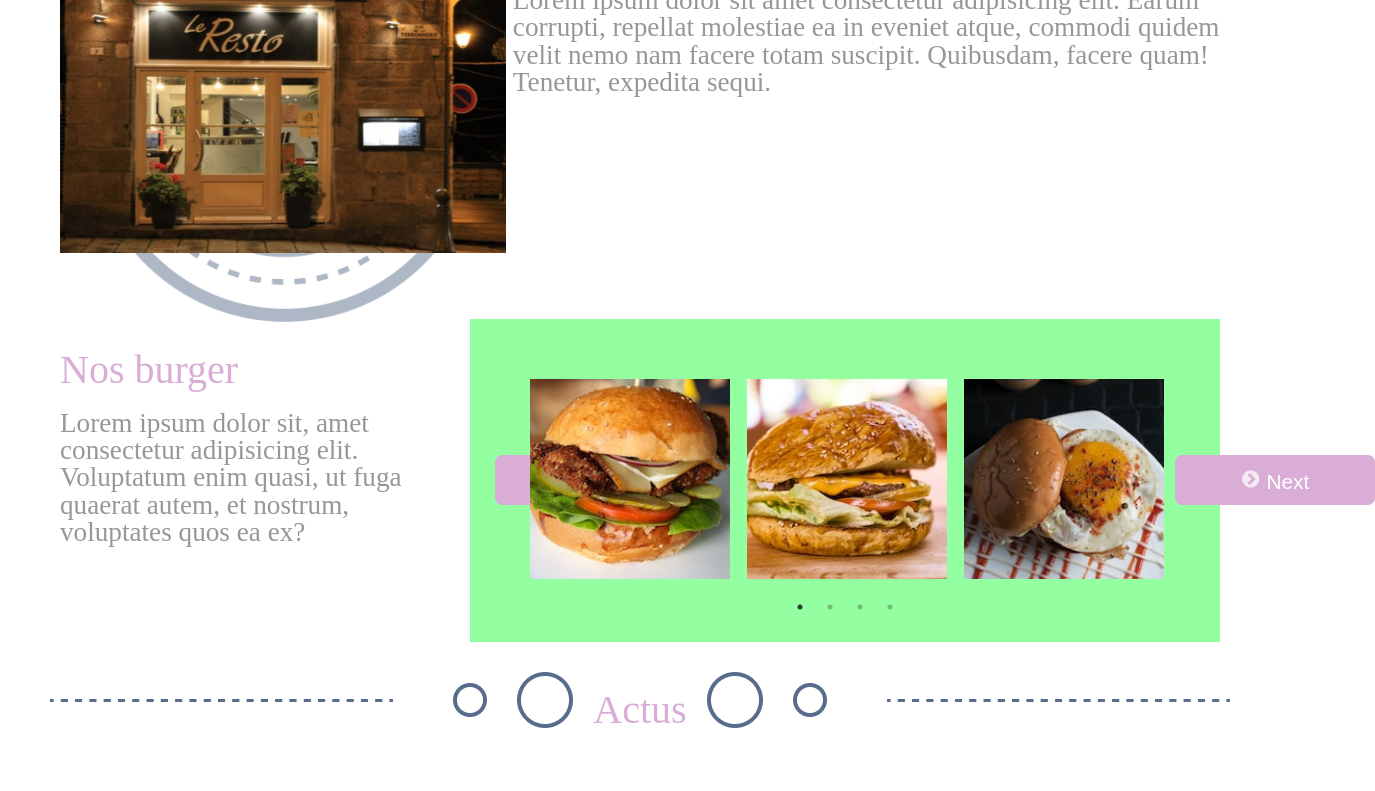
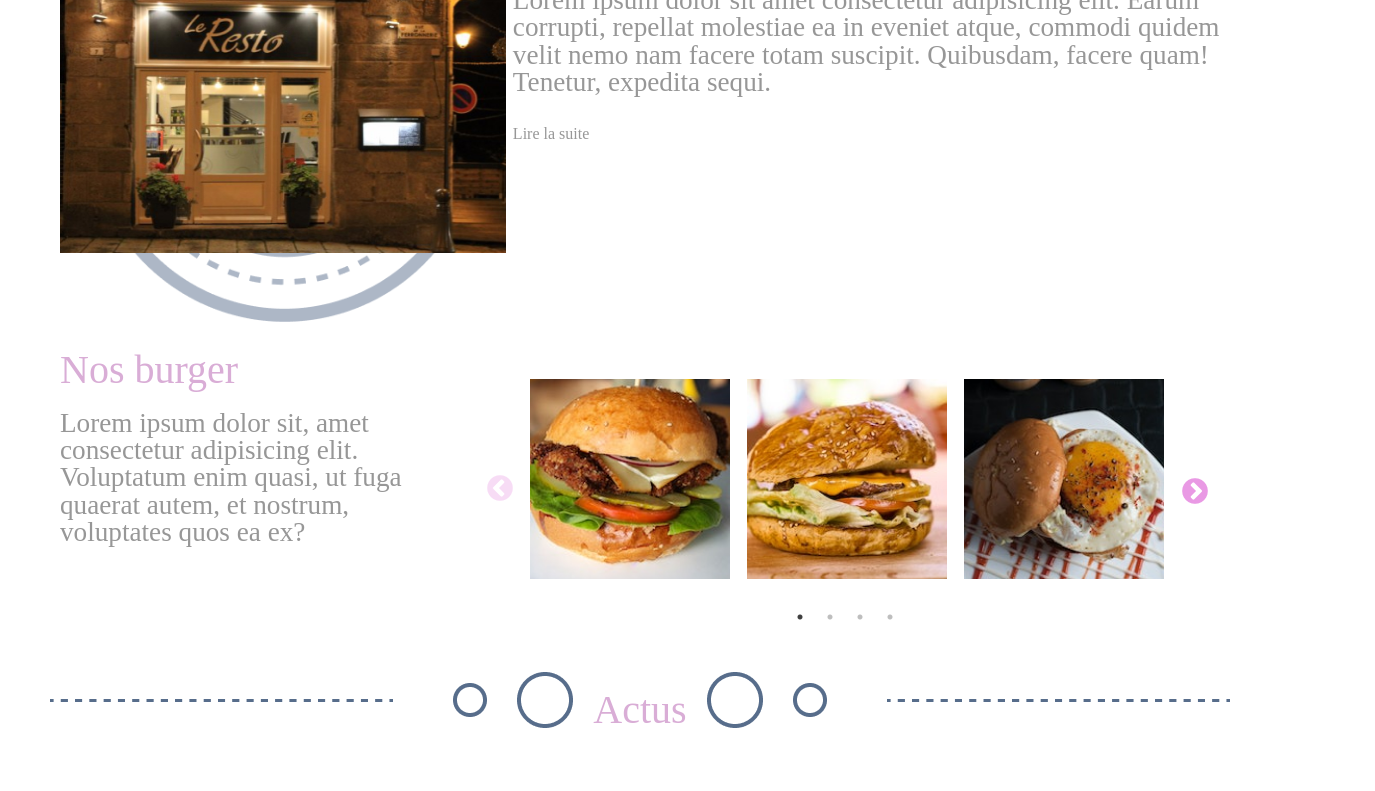
Before and after one commit to Bilal-MEKIRI/titi-React, a React (Create React App) app: page / in a window 1280 px wide. Shown: the part 760-1551 px from the top of the page, 1375 px wide, since content can reach past the window. Built offline with nearby package versions, Linux system fonts and the light colour scheme.

Commit message:
slider arrows customisation

```diff
--- a/src/App.js
+++ b/src/App.js
@@ -19,7 +19,6 @@ function App() {
   return (
     <Routes>
       <Route path="/" element={<Template />}>
-        {/* <Route path="/slide" element={<Slide />}></Route> */}
         <Route index element={<Home />}></Route>
         <Route path="/collect" element={<Collect />}></Route>
         <Route path="/commande1" element={<Commande1 />}></Route>
--- a/src/components/slide/index.js
+++ b/src/components/slide/index.js
@@ -14,9 +14,9 @@ function Slide() {
     slidesPerRow: 1,
     responsive: [
       {
-        breakpoint: 992,
+        breakpoint: 750,
         settings: {
-          slidesToShow: 2,
+          slidesToShow: 1,
           slidesToScroll: 1,
           infinite: true,
           dots: true,
--- a/src/components/slide/slide.scss
+++ b/src/components/slide/slide.scss
@@ -5,9 +5,12 @@
     object-fit: cover;
 }
 
-.slick-next:before, .slick-prev:before {
-    color: black;
-}
+.slick-next::before, .slick-prev::before {
+    font-size: 30px !important;
+    line-height: 1;
+    opacity: .75;
+    color: #e277db !important;
+  }
 
 .slick-dots {
     display: none;
@@ -18,23 +21,55 @@
 }
 
 .slick-arrow{
-    position: relative;
+    position: relative !important;
 }
 
 .slick-next{
-    left: 655px;
+    left: 660px !important;
+    top: -110px !important;
 }
 .slick-prev{
-    left: 100px;
+    left: -35px !important;
+    top: 120px !important;
 }
 
 #slider-container{
     padding: 50px;
     width: fit-content;
     margin: 100px auto;
-    background-color: #94ffa0;
 }
 
 .slider-element{
     margin: 10px;
 }
+
+.home button{
+    background: none !important;
+    width: 10px !important;
+    height: 10px !important;
+    font-size: 0 !important;
+}
+#text{
+    display: none !important;
+}
+
+.home button:hover {
+    cursor: pointer;
+    background: none !important;
+    transform: scale(1.03);
+  }
+
+
+  @media(max-width: 1000px) {
+    #section2{
+        display: flex;
+        flex-direction: column;
+        align-items: center;
+        width: 100%;
+        height: fit-content !important;
+        margin: 20px auto;
+    }
+    #menu{
+        margin: 0 auto;
+    }
+  }
--- a/src/pages/homePage/homepage.scss
+++ b/src/pages/homePage/homepage.scss
@@ -92,10 +92,18 @@
     height: 100%;
     width: 500px;
   }
+  #link{
+    color: #979797;
+    transition: 0.2s;
+  }
+  #link:hover{
+    color: #979797;
+    font-size: 1.08rem;
+  }
 
   #menu{
     height: 100%;
-    width: 900px;
+    width: fit-content;
     display: flex;
     margin-left: 60px;
     align-items: center;
--- a/src/pages/homePage/index.js
+++ b/src/pages/homePage/index.js
@@ -24,7 +24,9 @@ function Home() {
             velit nemo nam facere totam suscipit. Quibusdam, facere quam!
             Tenetur, expedita sequi.
           </p>
-          <Link href="#">Lire la suite</Link>
+          <Link id="link" href="#">
+            Lire la suite
+          </Link>
         </div>
       </section>
       <section id="section2" class="section">
```
